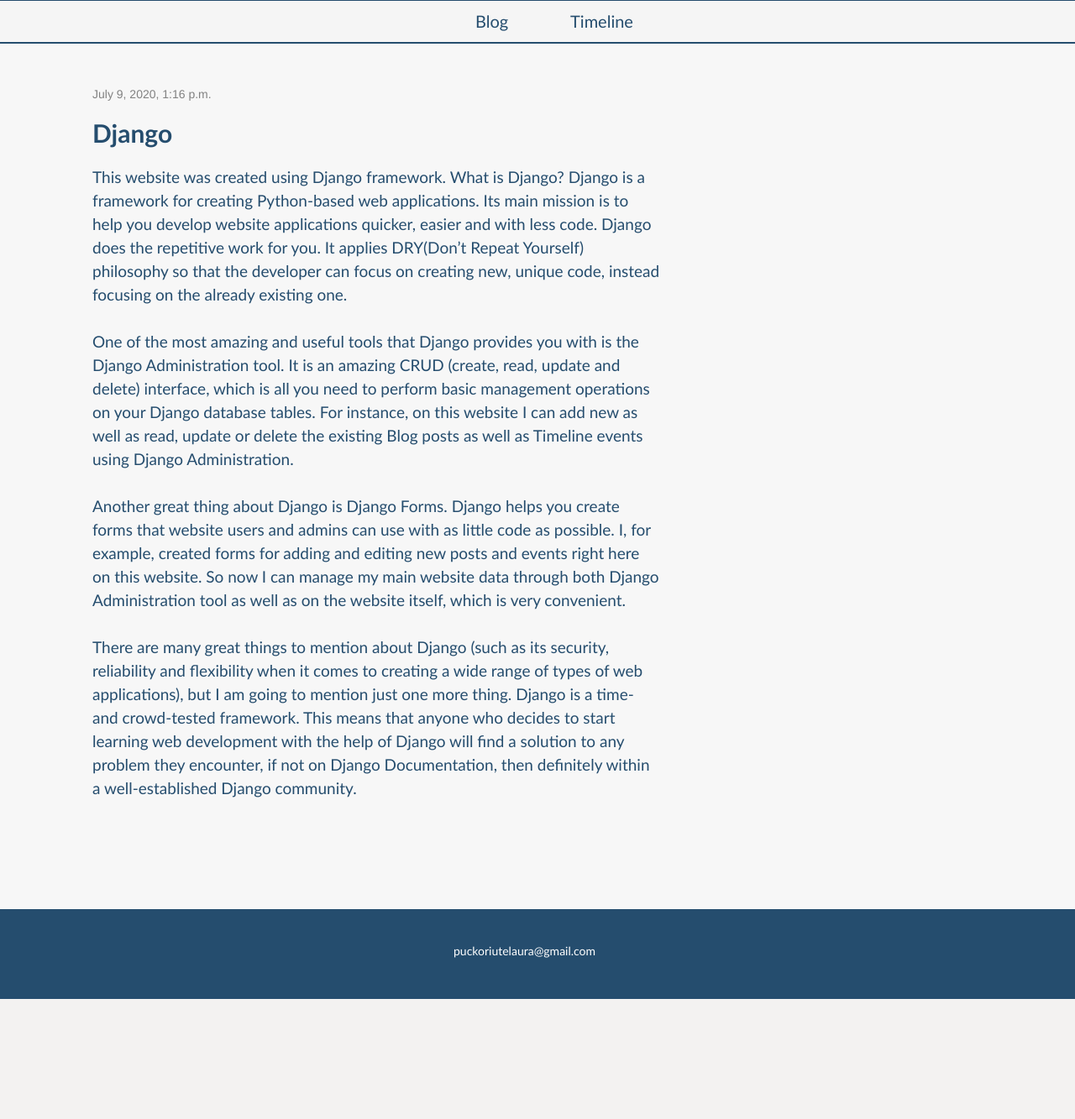
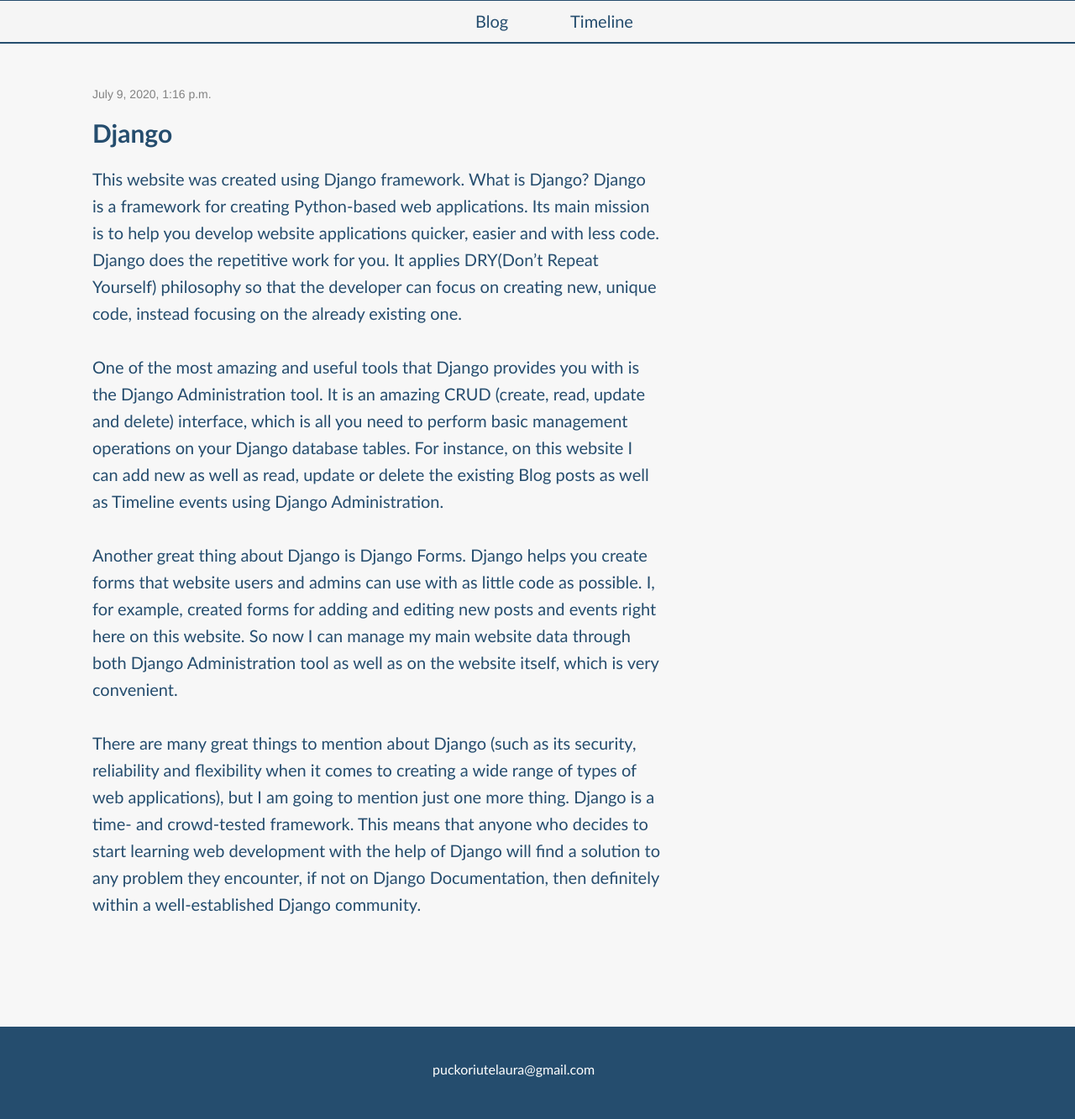
Before and after one commit to llaurap/my_first_blog, a Django app: page /post/7/ in a window 1280 px wide. Shown: the part 401-1734 px from the top of the page at 84% size. Before the commit the page ends 1591 px from the top, so only its background shows below. Run offline with Django 3.2, Linux system fonts and the light colour scheme; data comes from the database, SQL or seed files in the repository; some libraries are stand-ins or nearby versions.

Commit message:
CSS changes

```diff
--- a/blog/static/css/blog.css
+++ b/blog/static/css/blog.css
@@ -173,8 +173,8 @@ h1 a, h2 a {
     color: rgb(37, 77, 110);
     font-family: candara;
     font-stretch: semi-expanded;
-    font-size: 19px;
-    line-height: 28px;;
+    font-size: 20px;
+    line-height: 32px;;
     text-align: left;
 }
 
@@ -252,14 +252,14 @@ h1 a, h2 a {
     color: rgb(37, 77, 110);
     font-family: candara;
     font-weight: 700;
-    line-height: 25px;
+    line-height: 27px;
 }
 
 .description {
     color: rgb(37, 77, 110);
     font-family: candara;
     font-stretch: semi-expanded;
-    font-size: 13px;
+    font-size: 15px;
     font-weight: 700;
     line-height: 16px;
 }
@@ -295,7 +295,7 @@ h1 a, h2 a {
     bottom: 0;
     background-color: rgb(37, 77, 110);
     color: white;
-    height: 107px;
+    height: 110px;
     left:0;
     position: relative;
     width: 100%;
@@ -303,9 +303,10 @@ h1 a, h2 a {
 .email{
     color: white;
     font-family: candara;
+    font-size: 16px;
     margin: auto;
     padding: 40px 0;
-    width: 200px;
+    width: 250px;
 }
 /***************************************/
 
```
